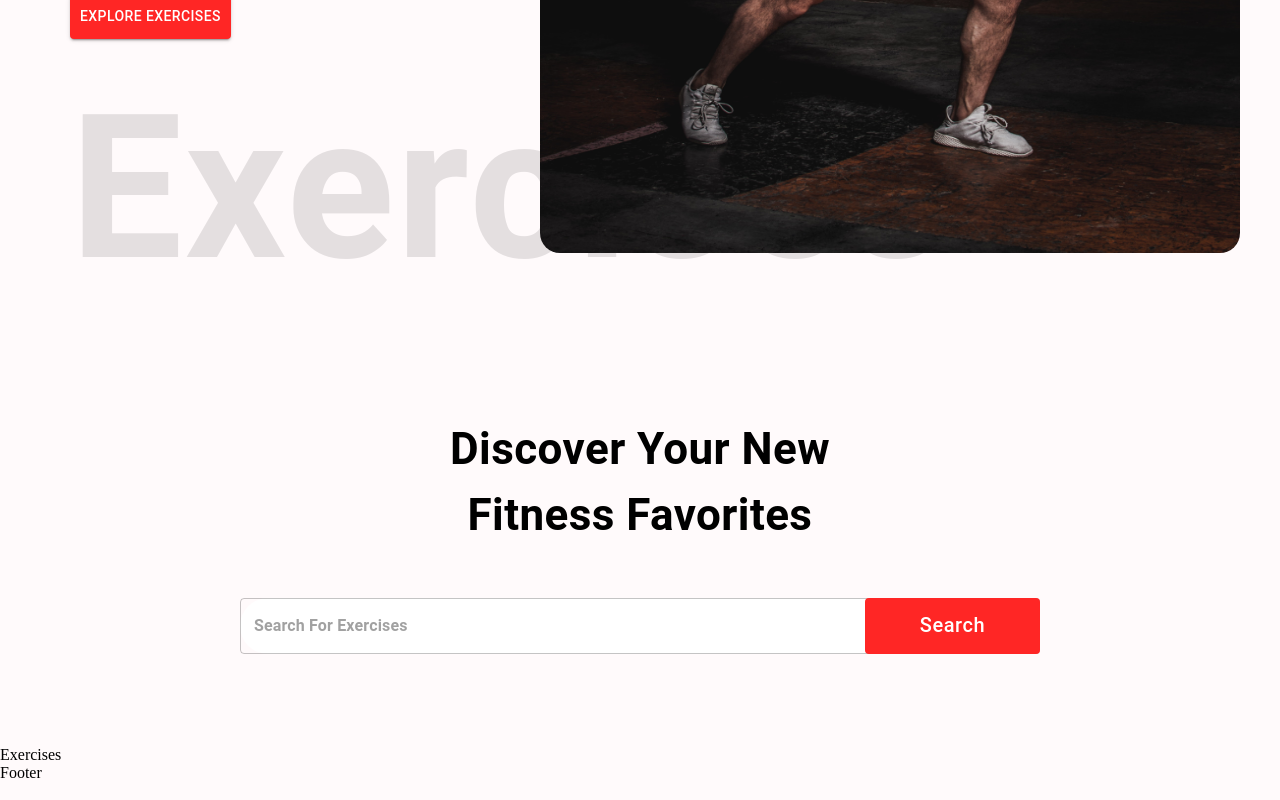
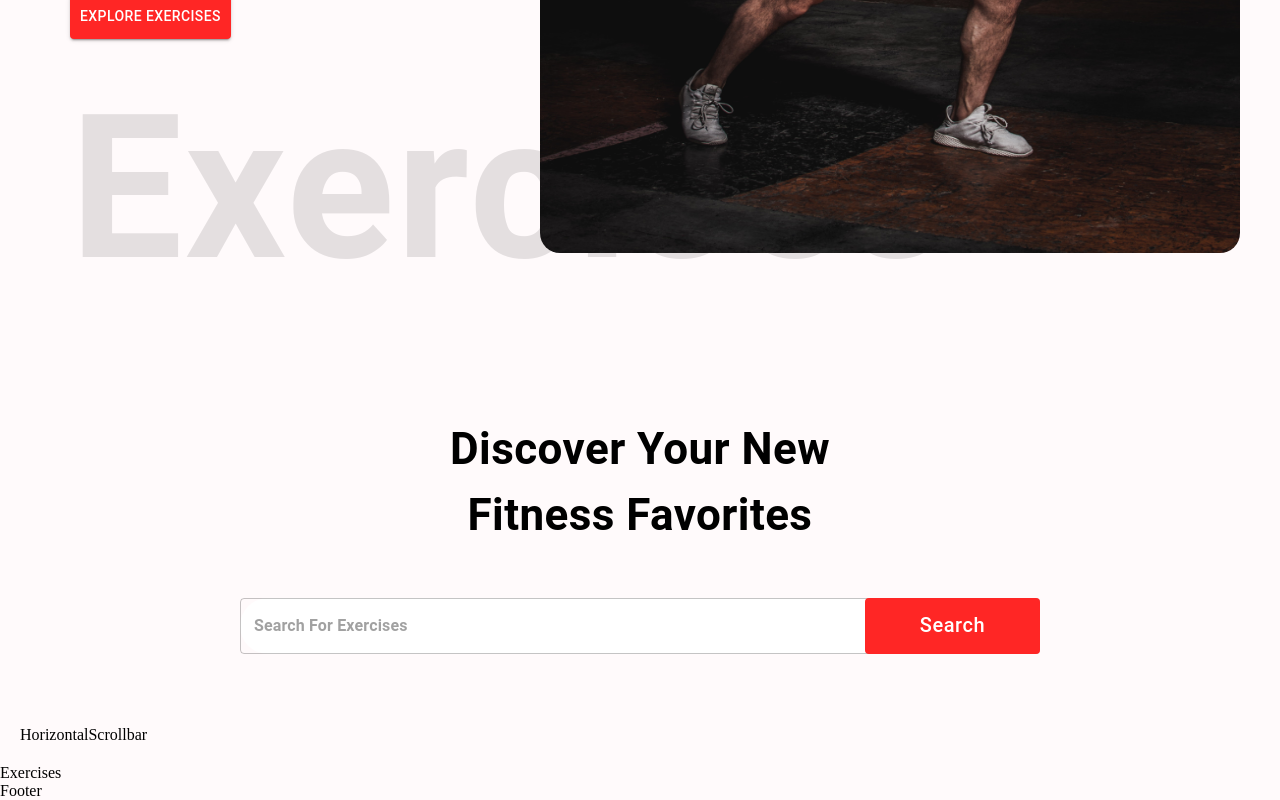
Before and after one commit to garyzhuo/KineticKings, a React (Create React App) app: page / in a window 1280 px wide. Shown: the part 613-1413 px from the top of the page. Built offline with nearby package versions, Linux system fonts and the light colour scheme; no server answers.

Commit message:
added jonah -- creating horizontal scroll bar

```diff
--- /dev/null
+++ b/src/components/HorizontalScrollbar.js
@@ -0,0 +1,9 @@
+import React from 'react'
+
+const HorizontalScrollbar = ({ data }) => {
+    return (
+        <div>HorizontalScrollbar</div>
+    )
+}
+
+export default HorizontalScrollbar
--- a/src/components/SearchExercises.js
+++ b/src/components/SearchExercises.js
@@ -1,10 +1,23 @@
 import React, { useEffect, useState } from 'react'
 import { Box, Button, Stack, TextField, Typography } from '@mui/material'
 import { exerciseOptions, fetchData } from '../utils/fetchData'
+import HorizontalScrollbar from './HorizontalScrollbar'
 
 const SearchExercises = () => {
     const [search, setSearch] = useState('')
     const [exercises, setExercises] = useState([])
+    const [bodyParts, setBodyParts] = useState([])
+
+    useEffect(() => {
+        const fetchExercisesData = async () => {
+            const bodyPartsData = await fetchData(
+                'https://exercisedb.p.rapidapi.com/exercises/bodyPartList', exerciseOptions);
+
+            setBodyParts(['all', ...bodyPartsData])
+        }
+        fetchExercisesData();
+    }, [])
+
 
     const handleSearch = async () => {
         if (search) {
@@ -70,6 +83,9 @@ const SearchExercises = () => {
                     Search
                 </Button>
             </Box>
+            <Box sx={{ position: 'relative', width: '100%', p: '20pz' }}>
+                <HorizontalScrollbar data={bodyParts} />
+            </Box>
         </Stack>
     )
 }
```
